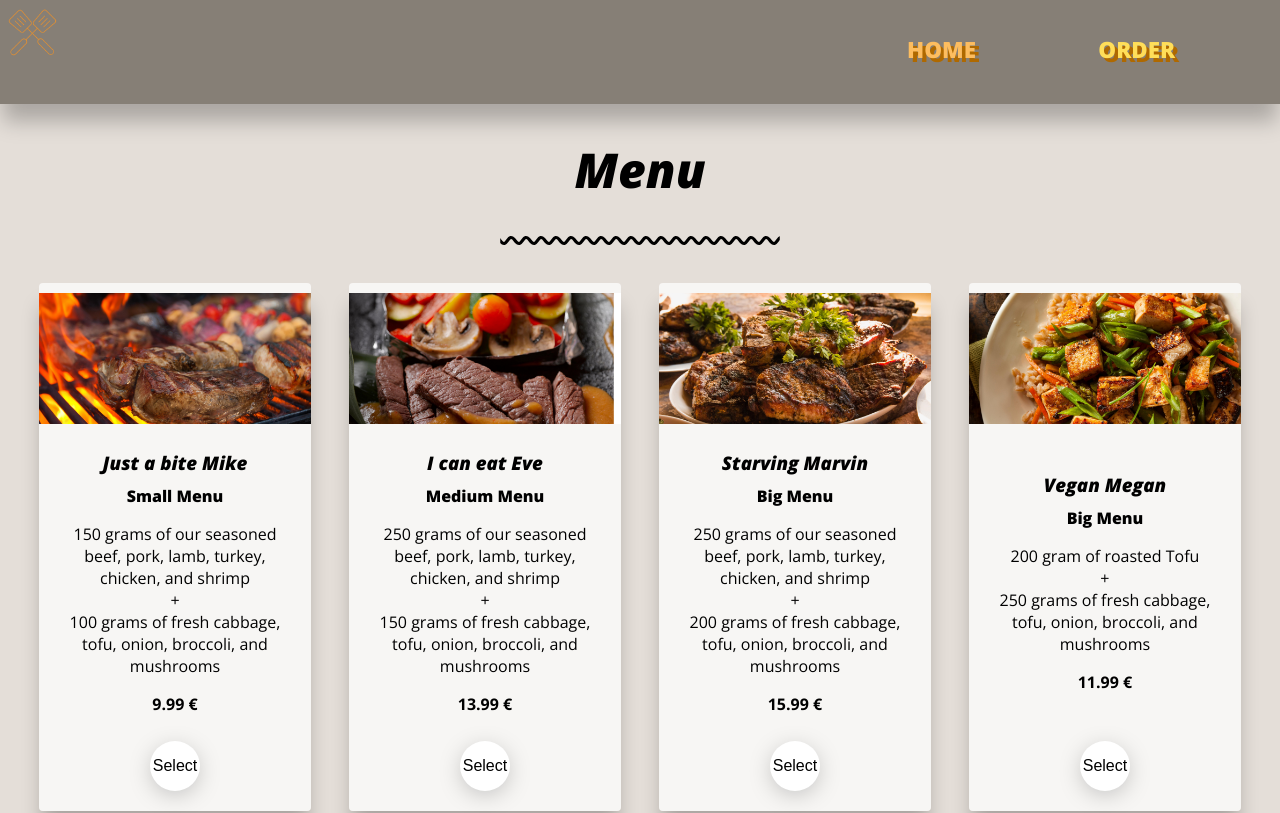
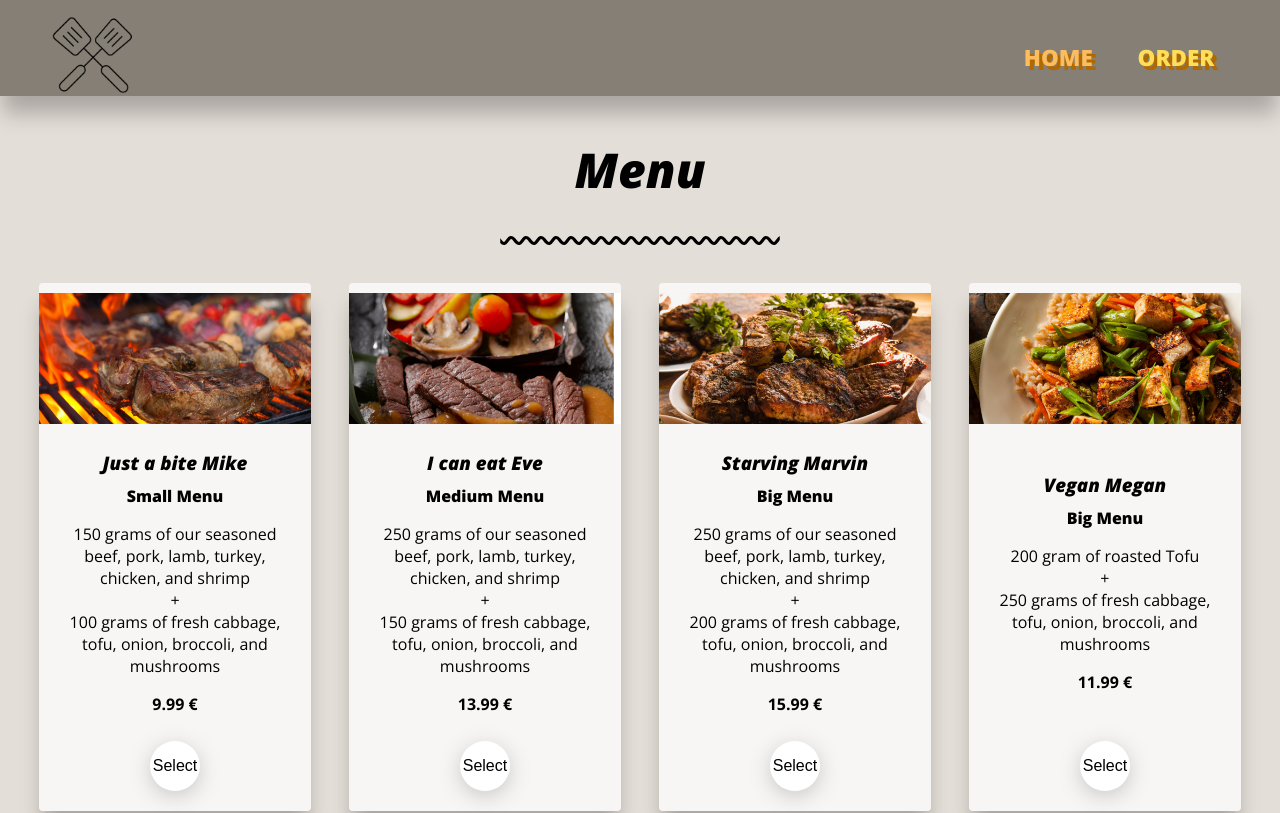
Before and after one commit to tkalejandro/hackathon-mongolia-restaurant, a Next.js app: page /order-online in a window 1280 px wide. Shown: the top 813 px of the page. Built offline with nearby package versions, Linux system fonts and the light colour scheme; a web font is replaced by a local one.

Commit message:
navigation css and about css fixes

```diff
--- a/components/AboutUs/AboutUs.module.css
+++ b/components/AboutUs/AboutUs.module.css
@@ -28,7 +28,7 @@
   display: flex;
   flex-direction: column;
   align-items:center;
-  justify-content: space-between;
+  justify-content: flex-start;
   background-color: rgba(255, 255, 255, 0.726);
   border-radius: 0.25rem;
   box-shadow: 0 20px 20px -3px rgba(0, 0, 0, 0.25);
@@ -138,6 +138,10 @@
 
 /*LAPTOP AND MORE*/
 @media (min-width: 1024px) {
+  .imageContainer{
+    margin: 10px;
+    width: 90%;
+  }
   .roundImageContainer{
     display:grid;
     grid-template-areas:"item1 item3 item2";
--- a/components/Footer/Footer.module.css
+++ b/components/Footer/Footer.module.css
@@ -1,6 +1,6 @@
 .footer {
     /*some CSS*/
-    margin-top: 50px;
+
     width: 100vw;
     background-color: rgba(128, 111, 90, 0.733);
 
--- a/components/MainNavigation/MainNavigation.js
+++ b/components/MainNavigation/MainNavigation.js
@@ -2,7 +2,7 @@
 import Link from "next/link"
 import styles from "./MainNavigation.module.css"
 import Image from "next/image"
-import logoOrange from "../../public/images/logoOrange.png"
+import logoBlack from "../../public/images/logoBlack.png"
 
 const MainNavigation = () => {
 
@@ -11,7 +11,7 @@ const MainNavigation = () => {
             <div className={styles.navContainer}>
                 <div className={styles.logoContainer}>
                 <Image
-                    src={logoOrange}
+                    src={logoBlack}
                     alt="Logo"
                     className={styles.logoOrange}
                 /></div>
--- a/components/MainNavigation/MainNavigation.module.css
+++ b/components/MainNavigation/MainNavigation.module.css
@@ -1,9 +1,10 @@
 
 
 .header {
+  padding: 0 3%;
   width: 100%;
   min-height:10%;
-  max-height:13%;
+  max-height:12%;
   background-color: rgba(124, 117, 108, 0.9);
   position:fixed;
   z-index:5;
@@ -14,21 +15,16 @@
   width:100%;
   padding:.3em;
   display:flex;
-  margin-top:1.8em;
-  align-items:top;
+
+  align-items:center;
   justify-content:space-between;
 }
 .logoContainer{
-  width:40%;
-  position:relative;
-  top:-40px;
-  right:15px;
+  width: 29%;
+
 
 }
 
-.logoOrange{
-  position:absolute;
-}
 
 
 .mainNavList{
@@ -59,21 +55,16 @@ text-shadow: 4px 4px  rgb(175, 105, 0);
 
 
 .mainNavLinks a:hover{
-  text-shadow: 2px 2px  rgb(175, 105, 0);
+  border-top: 3.5px solid black ;
 
  }
 
 
 @media (min-width: 480px) {
   .logoContainer{
-    max-width:70px;
+    width: 25%;
   }
-  .logoContainer{
-    position:relative;
-    top:-40px;
-    right:15px;
 
-  }
 
 }
 
@@ -83,7 +74,7 @@ text-shadow: 4px 4px  rgb(175, 105, 0);
    font-size: 1.4em;
    }
    .logoContainer{
-    max-width:90px;
+    width: 20%;
   }
 }
 
@@ -91,10 +82,9 @@ text-shadow: 4px 4px  rgb(175, 105, 0);
 @media (min-width: 1024px) {
   .mainNavLinks{
     font-size: 1.4em;
-    margin-right:100px;
+
     }
-
     .logoContainer{
-      max-width:80px;
+      max-width: 100px;
     }
 }
```
